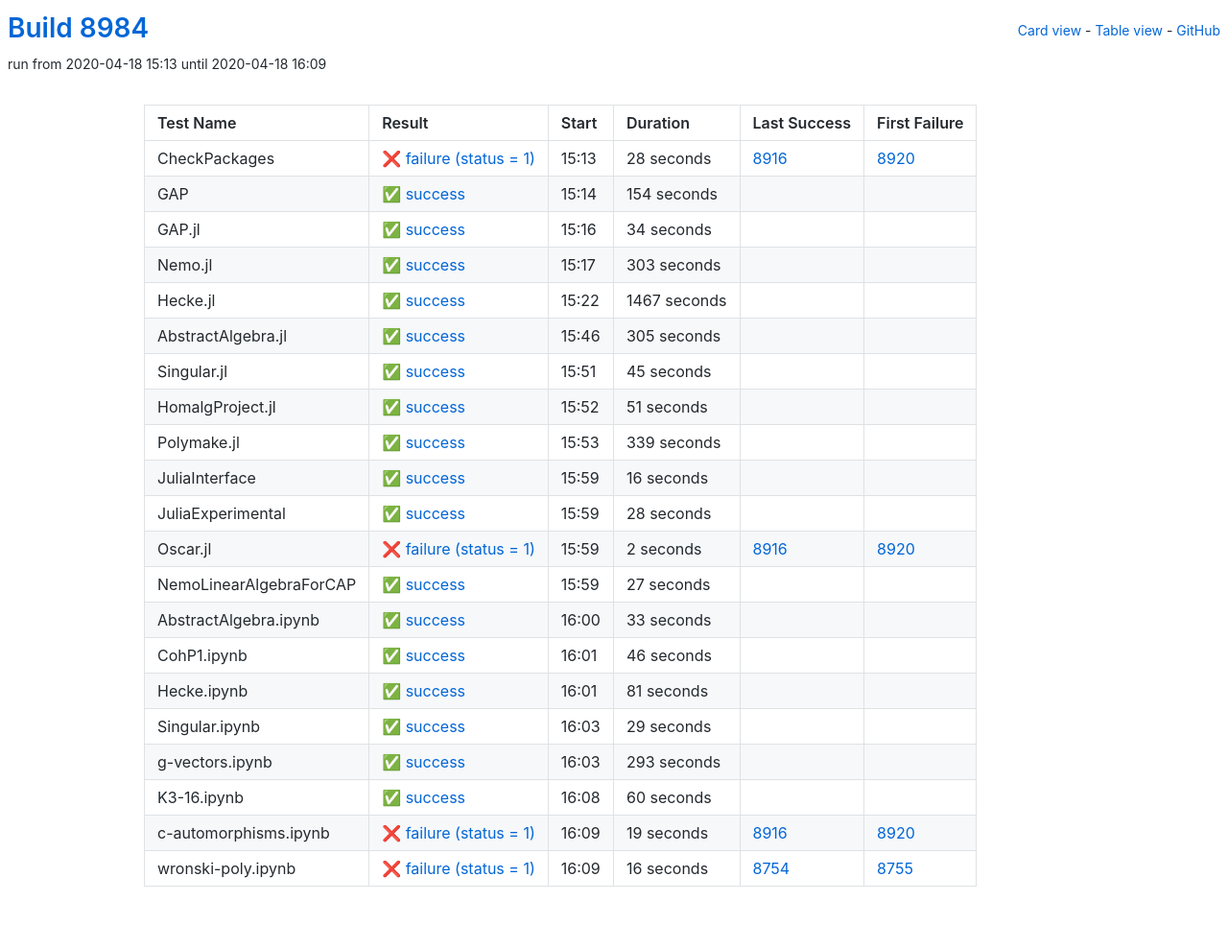
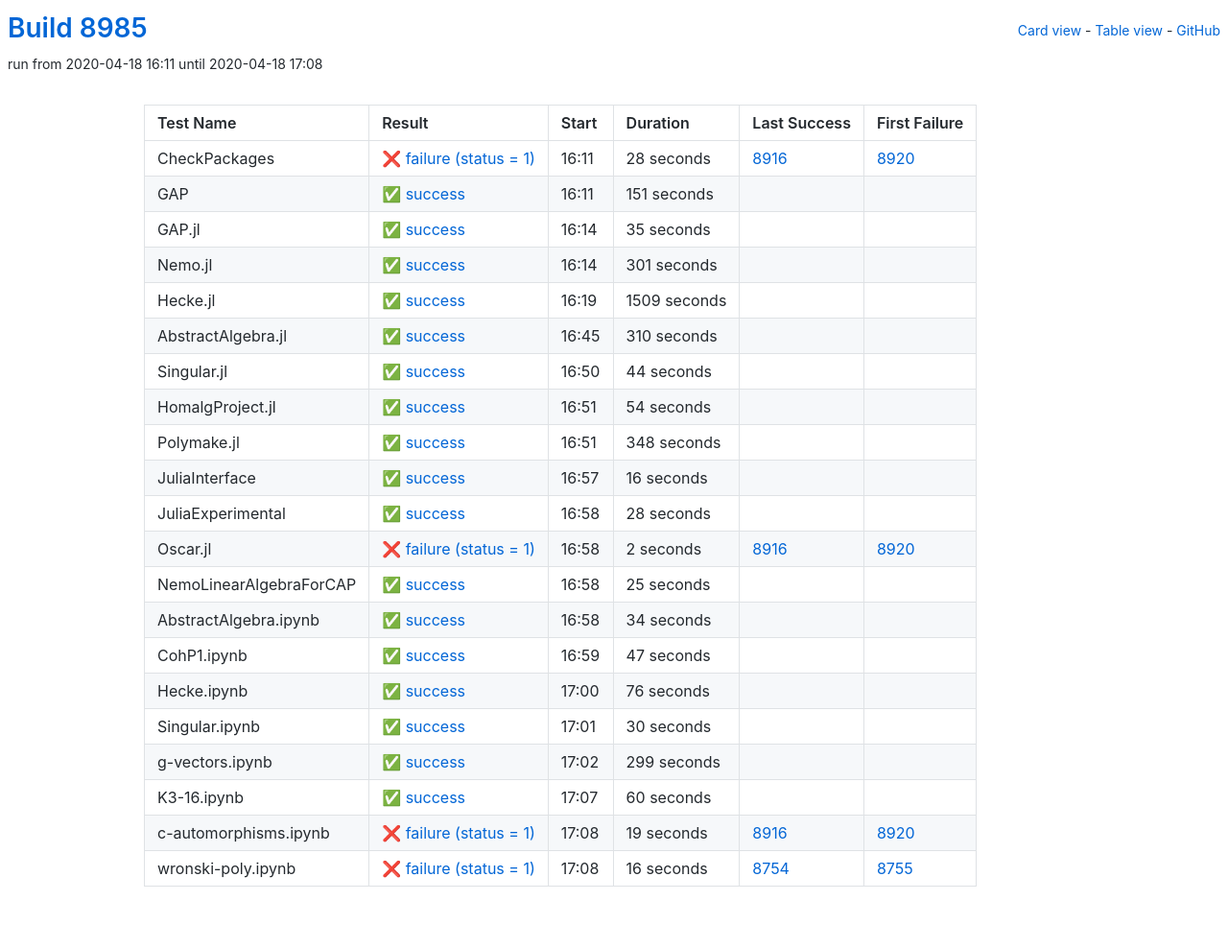
Before and after one commit to oscar-system/oscar-ci-status, a Jekyll site: the page built from table.html, in a window 1280 px wide. Shown: the whole page at 96% size. Built offline with Jekyll 4.4.1, drawn with Linux system fonts in a browser that asks for light colours.

Commit message:
Build 8985

```diff
--- a/_data/ci.yml
+++ b/_data/ci.yml
@@ -1,5 +1,5 @@
-build: 8984
-build_url: https://oscarci.mathematik.uni-kl.de/job/oscar/8984/
+build: 8985
+build_url: https://oscarci.mathematik.uni-kl.de/job/oscar/8985/
 job: oscar
 tests:
 - duration: 28
@@ -8,20 +8,141 @@
   first_failure_url: https://oscarci.mathematik.uni-kl.de/job/oscar/8920/
   last_success: 8916
   last_success_url: https://oscarci.mathematik.uni-kl.de/job/oscar/8916/
-  log: https://oscarci.mathematik.uni-kl.de/job/oscar/8984/artifact/logs/build-8984/CheckPackages.log
+  log: https://oscarci.mathematik.uni-kl.de/job/oscar/8985/artifact/logs/build-8985/CheckPackages.log
   name: CheckPackages
-  start: 2020-04-18 15:13
+  start: 2020-04-18 16:11
   status: failure
   success: false
-- duration: 154
+- duration: 151
   exitcode: 0
   first_failure: false
   first_failure_url: null
   last_success: false
   last_success_url: null
-  log: https://oscarci.mathematik.uni-kl.de/job/oscar/8984/artifact/logs/build-8984/GAP.log
+  log: https://oscarci.mathematik.uni-kl.de/job/oscar/8985/artifact/logs/build-8985/GAP.log
   name: GAP
-  start: 2020-04-18 15:14
+  start: 2020-04-18 16:11
+  status: success
+  success: true
+- duration: 35
+  exitcode: 0
+  first_failure: false
+  first_failure_url: null
+  last_success: false
+  last_success_url: null
+  log: https://oscarci.mathematik.uni-kl.de/job/oscar/8985/artifact/logs/build-8985/GAP.jl.log
+  name: GAP.jl
+  start: 2020-04-18 16:14
+  status: success
+  success: true
+- duration: 301
+  exitcode: 0
+  first_failure: false
+  first_failure_url: null
+  last_success: false
+  last_success_url: null
+  log: https://oscarci.mathematik.uni-kl.de/job/oscar/8985/artifact/logs/build-8985/Nemo.jl.log
+  name: Nemo.jl
+  start: 2020-04-18 16:14
+  status: success
+  success: true
+- duration: 1509
+  exitcode: 0
+  first_failure: false
+  first_failure_url: null
+  last_success: false
+  last_success_url: null
+  log: https://oscarci.mathematik.uni-kl.de/job/oscar/8985/artifact/logs/build-8985/Hecke.jl.log
+  name: Hecke.jl
+  start: 2020-04-18 16:19
+  status: success
+  success: true
+- duration: 310
+  exitcode: 0
+  first_failure: false
+  first_failure_url: null
+  last_success: false
+  last_success_url: null
+  log: https://oscarci.mathematik.uni-kl.de/job/oscar/8985/artifact/logs/build-8985/AbstractAlgebra.jl.log
+  name: AbstractAlgebra.jl
+  start: 2020-04-18 16:45
+  status: success
+  success: true
+- duration: 44
+  exitcode: 0
+  first_failure: false
+  first_failure_url: null
+  last_success: false
+  last_success_url: null
+  log: https://oscarci.mathematik.uni-kl.de/job/oscar/8985/artifact/logs/build-8985/Singular.jl.log
+  name: Singular.jl
+  start: 2020-04-18 16:50
+  status: success
+  success: true
+- duration: 54
+  exitcode: 0
+  first_failure: false
+  first_failure_url: null
+  last_success: false
+  last_success_url: null
+  log: https://oscarci.mathematik.uni-kl.de/job/oscar/8985/artifact/logs/build-8985/HomalgProject.jl.log
+  name: HomalgProject.jl
+  start: 2020-04-18 16:51
+  status: success
+  success: true
+- duration: 348
+  exitcode: 0
+  first_failure: false
+  first_failure_url: null
+  last_success: false
+  last_success_url: null
+  log: https://oscarci.mathematik.uni-kl.de/job/oscar/8985/artifact/logs/build-8985/Polymake.jl.log
+  name: Polymake.jl
+  start: 2020-04-18 16:51
+  status: success
+  success: true
+- duration: 16
+  exitcode: 0
+  first_failure: false
+  first_failure_url: null
+  last_success: false
+  last_success_url: null
+  log: https://oscarci.mathematik.uni-kl.de/job/oscar/8985/artifact/logs/build-8985/JuliaInterface.log
+  name: JuliaInterface
+  start: 2020-04-18 16:57
+  status: success
+  success: true
+- duration: 28
+  exitcode: 0
+  first_failure: false
+  first_failure_url: null
+  last_success: false
+  last_success_url: null
+  log: https://oscarci.mathematik.uni-kl.de/job/oscar/8985/artifact/logs/build-8985/JuliaExperimental.log
+  name: JuliaExperimental
+  start: 2020-04-18 16:58
+  status: success
+  success: true
+- duration: 2
+  exitcode: 1
+  first_failure: 8920
+  first_failure_url: https://oscarci.mathematik.uni-kl.de/job/oscar/8920/
+  last_success: 8916
+  last_success_url: https://oscarci.mathematik.uni-kl.de/job/oscar/8916/
+  log: https://oscarci.mathematik.uni-kl.de/job/oscar/8985/artifact/logs/build-8985/Oscar.jl.log
+  name: Oscar.jl
+  start: 2020-04-18 16:58
+  status: failure
+  success: false
+- duration: 25
+  exitcode: 0
+  first_failure: false
+  first_failure_url: null
+  last_success: false
+  last_success_url: null
+  log: https://oscarci.mathematik.uni-kl.de/job/oscar/8985/artifact/logs/build-8985/NemoLinearAlgebraForCAP.log
+  name: NemoLinearAlgebraForCAP
+  start: 2020-04-18 16:58
   status: success
   success: true
 - duration: 34
@@ -30,174 +151,53 @@
   first_failure_url: null
   last_success: false
   last_success_url: null
-  log: https://oscarci.mathematik.uni-kl.de/job/oscar/8984/artifact/logs/build-8984/GAP.jl.log
-  name: GAP.jl
-  start: 2020-04-18 15:16
+  log: https://oscarci.mathematik.uni-kl.de/job/oscar/8985/artifact/logs/build-8985/AbstractAlgebra.ipynb.log
+  name: AbstractAlgebra.ipynb
+  start: 2020-04-18 16:58
   status: success
   success: true
-- duration: 303
+- duration: 47
   exitcode: 0
   first_failure: false
   first_failure_url: null
   last_success: false
   last_success_url: null
-  log: https://oscarci.mathematik.uni-kl.de/job/oscar/8984/artifact/logs/build-8984/Nemo.jl.log
-  name: Nemo.jl
-  start: 2020-04-18 15:17
+  log: https://oscarci.mathematik.uni-kl.de/job/oscar/8985/artifact/logs/build-8985/CohP1.ipynb.log
+  name: CohP1.ipynb
+  start: 2020-04-18 16:59
   status: success
   success: true
-- duration: 1467
+- duration: 76
   exitcode: 0
   first_failure: false
   first_failure_url: null
   last_success: false
   last_success_url: null
-  log: https://oscarci.mathematik.uni-kl.de/job/oscar/8984/artifact/logs/build-8984/Hecke.jl.log
-  name: Hecke.jl
-  start: 2020-04-18 15:22
+  log: https://oscarci.mathematik.uni-kl.de/job/oscar/8985/artifact/logs/build-8985/Hecke.ipynb.log
+  name: Hecke.ipynb
+  start: 2020-04-18 17:00
   status: success
   success: true
-- duration: 305
+- duration: 30
   exitcode: 0
   first_failure: false
   first_failure_url: null
   last_success: false
   last_success_url: null
-  log: https://oscarci.mathematik.uni-kl.de/job/oscar/8984/artifact/logs/build-8984/AbstractAlgebra.jl.log
-  name: AbstractAlgebra.jl
-  start: 2020-04-18 15:46
+  log: https://oscarci.mathematik.uni-kl.de/job/oscar/8985/artifact/logs/build-8985/Singular.ipynb.log
+  name: Singular.ipynb
+  start: 2020-04-18 17:01
   status: success
   success: true
-- duration: 45
+- duration: 299
   exitcode: 0
   first_failure: false
   first_failure_url: null
   last_success: false
   last_success_url: null
-  log: https://oscarci.mathematik.uni-kl.de/job/oscar/8984/artifact/logs/build-8984/Singular.jl.log
-  name: Singular.jl
-  start: 2020-04-18 15:51
-  status: success
-  success: true
-- duration: 51
-  exitcode: 0
-  first_failure: false
-  first_failure_url: null
-  last_success: false
-  last_success_url: null
-  log: https://oscarci.mathematik.uni-kl.de/job/oscar/8984/artifact/logs/build-8984/HomalgProject.jl.log
-  name: HomalgProject.jl
-  start: 2020-04-18 15:52
-  status: success
-  success: true
-- duration: 339
-  exitcode: 0
-  first_failure: false
-  first_failure_url: null
-  last_success: false
-  last_success_url: null
-  log: https://oscarci.mathematik.uni-kl.de/job/oscar/8984/artifact/logs/build-8984/Polymake.jl.log
-  name: Polymake.jl
-  start: 2020-04-18 15:53
-  status: success
-  success: true
-- duration: 16
-  exitcode: 0
-  first_failure: false
-  first_failure_url: null
-  last_success: false
-  last_success_url: null
-  log: https://oscarci.mathematik.uni-kl.de/job/oscar/8984/artifact/logs/build-8984/JuliaInterface.log
-  name: JuliaInterface
-  start: 2020-04-18 15:59
-  status: success
-  success: true
-- duration: 28
-  exitcode: 0
-  first_failure: false
-  first_failure_url: null
-  last_success: false
-  last_success_url: null
-  log: https://oscarci.mathematik.uni-kl.de/job/oscar/8984/artifact/logs/build-8984/JuliaExperimental.log
-  name: JuliaExperimental
-  start: 2020-04-18 15:59
-  status: success
-  success: true
-- duration: 2
-  exitcode: 1
-  first_failure: 8920
-  first_failure_url: https://oscarci.mathematik.uni-kl.de/job/oscar/8920/
-  last_success: 8916
-  last_success_url: https://oscarci.mathematik.uni-kl.de/job/oscar/8916/
-  log: https://oscarci.mathematik.uni-kl.de/job/oscar/8984/artifact/logs/build-8984/Oscar.jl.log
-  name: Oscar.jl
-  start: 2020-04-18 15:59
-  status: failure
-  success: false
-- duration: 27
-  exitcode: 0
-  first_failure: false
-  first_failure_url: null
-  last_success: false
-  last_success_url: null
-  log: https://oscarci.mathematik.uni-kl.de/job/oscar/8984/artifact/logs/build-8984/NemoLinearAlgebraForCAP.log
-  name: NemoLinearAlgebraForCAP
-  start: 2020-04-18 15:59
-  status: success
-  success: true
-- duration: 33
-  exitcode: 0
-  first_failure: false
-  first_failure_url: null
-  last_success: false
-  last_success_url: null
-  log: https://oscarci.mathematik.uni-kl.de/job/oscar/8984/artifact/logs/build-8984/AbstractAlgebra.ipynb.log
-  name: AbstractAlgebra.ipynb
-  start: 2020-04-18 16:00
-  status: success
-  success: true
-- duration: 46
-  exitcode: 0
-  first_failure: false
-  first_failure_url: null
-  last_success: false
-  last_success_url: null
-  log: https://oscarci.mathematik.uni-kl.de/job/oscar/8984/artifact/logs/build-8984/CohP1.ipynb.log
-  name: CohP1.ipynb
-  start: 2020-04-18 16:01
-  status: success
-  success: true
-- duration: 81
-  exitcode: 0
-  first_failure: false
-  first_failure_url: null
-  last_success: false
-  last_success_url: null
-  log: https://oscarci.mathematik.uni-kl.de/job/oscar/8984/artifact/logs/build-8984/Hecke.ipynb.log
-  name: Hecke.ipynb
-  start: 2020-04-18 16:01
-  status: success
-  success: true
-- duration: 29
-  exitcode: 0
-  first_failure: false
-  first_failure_url: null
-  last_success: false
-  last_success_url: null
-  log: https://oscarci.mathematik.uni-kl.de/job/oscar/8984/artifact/logs/build-8984/Singular.ipynb.log
-  name: Singular.ipynb
-  start: 2020-04-18 16:03
-  status: success
-  success: true
-- duration: 293
-  exitcode: 0
-  first_failure: false
-  first_failure_url: null
-  last_success: false
-  last_success_url: null
-  log: https://oscarci.mathematik.uni-kl.de/job/oscar/8984/artifact/logs/build-8984/g-vectors.ipynb.log
+  log: https://oscarci.mathematik.uni-kl.de/job/oscar/8985/artifact/logs/build-8985/g-vectors.ipynb.log
   name: g-vectors.ipynb
-  start: 2020-04-18 16:03
+  start: 2020-04-18 17:02
   status: success
   success: true
 - duration: 60
@@ -206,9 +206,9 @@
   first_failure_url: null
   last_success: false
   last_success_url: null
-  log: https://oscarci.mathematik.uni-kl.de/job/oscar/8984/artifact/logs/build-8984/K3-16.ipynb.log
+  log: https://oscarci.mathematik.uni-kl.de/job/oscar/8985/artifact/logs/build-8985/K3-16.ipynb.log
   name: K3-16.ipynb
-  start: 2020-04-18 16:08
+  start: 2020-04-18 17:07
   status: success
   success: true
 - duration: 19
@@ -217,9 +217,9 @@
   first_failure_url: https://oscarci.mathematik.uni-kl.de/job/oscar/8920/
   last_success: 8916
   last_success_url: https://oscarci.mathematik.uni-kl.de/job/oscar/8916/
-  log: https://oscarci.mathematik.uni-kl.de/job/oscar/8984/artifact/logs/build-8984/c-automorphisms.ipynb.log
+  log: https://oscarci.mathematik.uni-kl.de/job/oscar/8985/artifact/logs/build-8985/c-automorphisms.ipynb.log
   name: c-automorphisms.ipynb
-  start: 2020-04-18 16:09
+  start: 2020-04-18 17:08
   status: failure
   success: false
 - duration: 16
@@ -228,8 +228,8 @@
   first_failure_url: https://oscarci.mathematik.uni-kl.de/job/oscar/8755/
   last_success: 8754
   last_success_url: https://oscarci.mathematik.uni-kl.de/job/oscar/8754/
-  log: https://oscarci.mathematik.uni-kl.de/job/oscar/8984/artifact/logs/build-8984/wronski-poly.ipynb.log
+  log: https://oscarci.mathematik.uni-kl.de/job/oscar/8985/artifact/logs/build-8985/wronski-poly.ipynb.log
   name: wronski-poly.ipynb
-  start: 2020-04-18 16:09
+  start: 2020-04-18 17:08
   status: failure
   success: false
```
Also changed, not shown: README.md.
